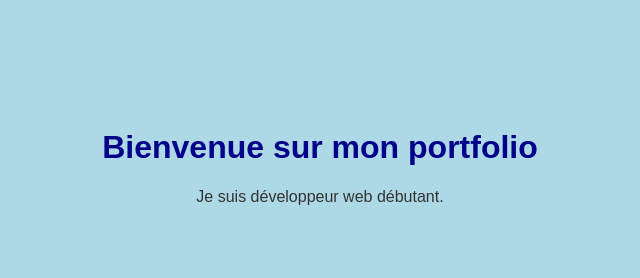
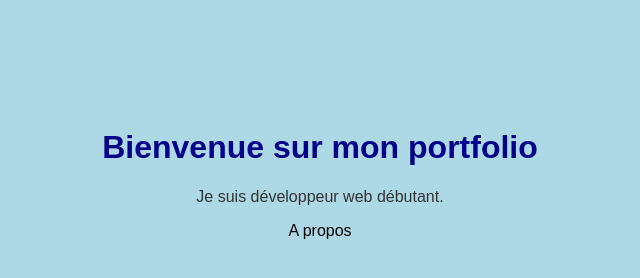
Before and after one commit to cssagency229-cell/Mon-portfollios, a plain HTML site: page index.html in a window 1280 px wide. Shown: the full height of the page, 320-960 px from the left. Drawn offline with Linux system fonts and the light colour scheme.

Commit message:
Mise à jour du portfollios

```diff
--- a/index.html
+++ b/index.html
@@ -10,6 +10,6 @@
 
     <h1>Bienvenue sur mon portfolio</h1>
     <p>Je suis développeur web débutant.</p>
-
+A propos
 </body>
 </html>
```
Also changed, not shown: 1 other file.
